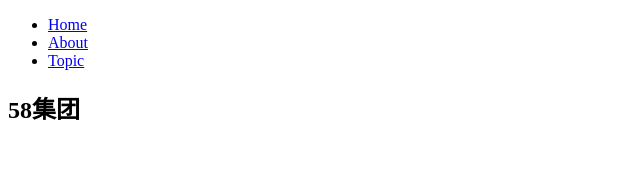
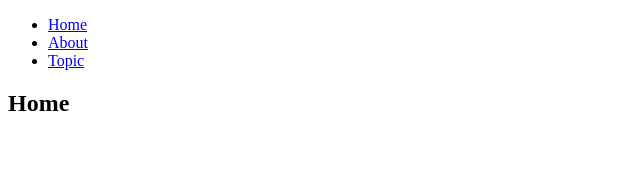
Before and after one commit to AZQD/ReactStudy, a React app: page / in a window 1280 px wide. Shown: the top 180 px of the page, without its empty margins (0-640 px from the left). Built offline with nearby package versions, Linux system fonts and the light colour scheme.

Commit message:
页面优化

```diff
--- a/src/components/index/Content.jsx
+++ b/src/components/index/Content.jsx
@@ -3,12 +3,12 @@
 
 const Home = () => (
   <div>
-    <h2>58集团</h2>
+    <h2>Home</h2>
   </div>
 );
 const About = () => (
   <div>
-    <h2>电子城</h2>
+    <h2>About</h2>
   </div>
 );
 const Topics = ({match}) => (
@@ -16,7 +16,7 @@
     <ul className="listUl">
       <li className="listLi">
         <h3>
-          <Link to={`${match.url}/topic1`} replace>愿景</Link>
+          <Link to={`${match.url}/topic1`} replace>topic1</Link>
         </h3>
       </li>
       <li className="listLi">
```
